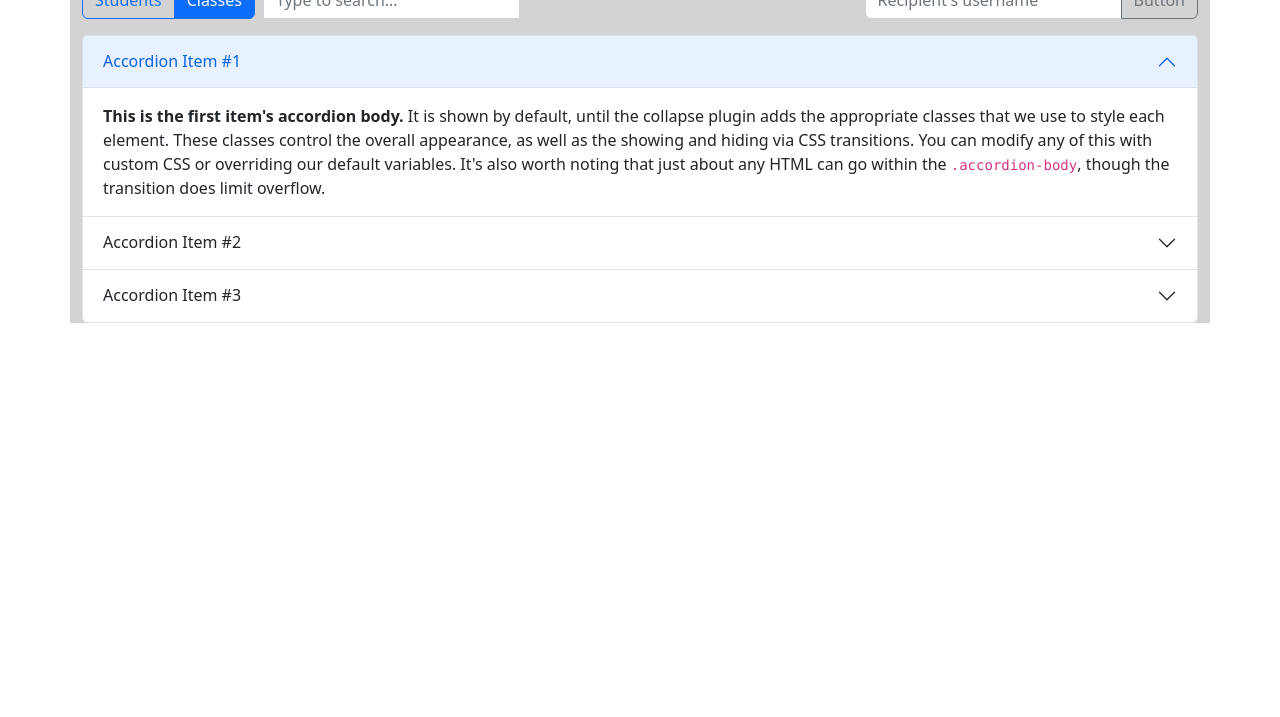
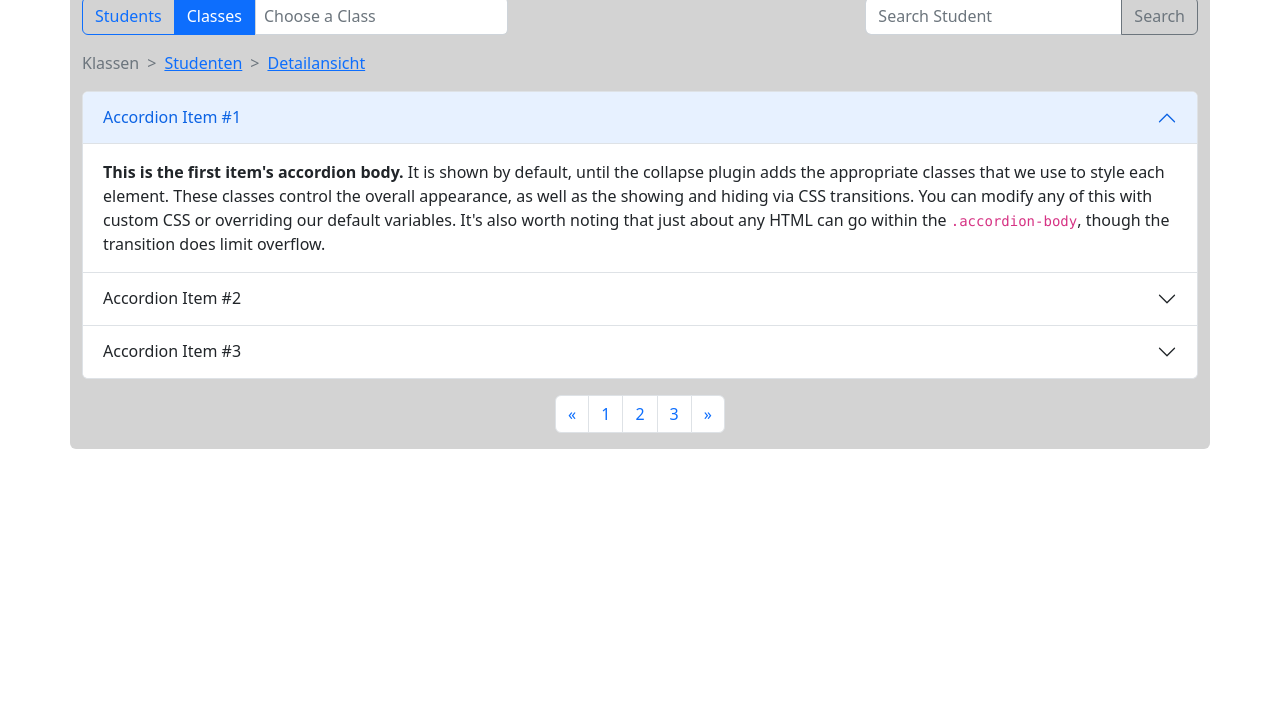
Before and after one commit to HannesHerbert/Student-Management-App, a website built with Vite: page src/index.html in a window 1280 px wide. Shown: the part 83-800 px from the top of the page. Built offline with nearby package versions, Linux system fonts and the light colour scheme; no server answers.

Commit message:
Worked on html

```diff
--- a/src/index.html
+++ b/src/index.html
@@ -9,27 +9,23 @@
 
 <body>
 
-  <div id="app" class="container">
+  <div id="app" class="container mt-3 rounded">
     <h1>Student Management</h1>
 
 
-    <div class="btn-toolbar justify-content-between my-3" role="toolbar" aria-label="Toolbar with button groups">
+    <div class="btn-toolbar justify-content-between  my-3" role="toolbar" aria-label="Toolbar with button groups">
 
-      <div class="input-group">
+      <div class="input-group  ">
 
-        <div class="btn-group">
+        <div class="btn-group  ">
 
-          <input type="radio" class="btn-check" name="btnradio" id="btnradio2" autocomplete="off">
+          <input type="radio" class="btn-check " name="btnradio" id="btnradio2" autocomplete="off">
           <label class="btn btn-outline-primary" for="btnradio2">Students</label>
 
           <input type="radio" class="btn-check" name="btnradio" id="btnradio1" autocomplete="off" checked>
           <label class="btn btn-outline-primary" for="btnradio1">Classes</label>
 
-        </div>
-
-
-        <input type="select" class="ms-2 form-control" list="datalistOptions" id="exampleDataList"
-          placeholder="Type to search...">
+          <input type="select" class="form-control ps-2" list="datalistOptions" id="exampleDataList" placeholder="Choose a Class">
           <datalist id="datalistOptions">
             <option value="San Francisco">
             <option value="New York">
@@ -38,24 +34,33 @@
             <option value="Chicago">
           </datalist>
 
-
-
+        </div>
       </div>
 
 
 
       <div class="input-group">
-        <input type="text" class="form-control" placeholder="Recipient's username" aria-label="Recipient's username"
+        <input type="text" class="form-control" placeholder="Search Student" aria-label="Recipient's username"
           aria-describedby="button-addon2">
-        <button class="btn btn-outline-secondary" type="button" id="button-addon2">Button</button>
+        <button class="btn btn-outline-secondary" type="button" id="button-addon2">Search</button>
       </div>
 
     </div>
 
+    <nav style="--bs-breadcrumb-divider: '>';" aria-label="breadcrumb">
+      <ol class="breadcrumb">
+        <li class="breadcrumb-item active" aria-current="page">Klassen</li>
+
+        <li class="breadcrumb-item"><a href="#">Studenten</a></li>
+        <li class="breadcrumb-item"><a href="#">Detailansicht</a></li>
+
+      </ol>
+    </nav>
+
 
     <div class="d-flex">
 
-      <div class="accordion" id="accordionExample">
+      <div class="accordion w-100" id="accordionExample">
 
         <div class="accordion-item">
           <h2 class="accordion-header" id="headingOne">
@@ -116,7 +121,32 @@
 
 
     </div>
+
+
+    <nav aria-label="Page navigation example" class="d-flex justify-content-center mt-3" >
+      <ul class="pagination">
+        <li class="page-item">
+          <a class="page-link" href="#" aria-label="Previous">
+            <span aria-hidden="true">&laquo;</span>
+          </a>
+        </li>
+        <li class="page-item"><a class="page-link" href="#">1</a></li>
+        <li class="page-item"><a class="page-link" href="#">2</a></li>
+        <li class="page-item"><a class="page-link" href="#">3</a></li>
+        <li class="page-item">
+          <a class="page-link" href="#" aria-label="Next">
+            <span aria-hidden="true">&raquo;</span>
+          </a>
+        </li>
+      </ul>
+    </nav>
+
+
   </div>
+
+  <footer >
+
+  </footer>
 
 
 
--- a/src/scss/styles.scss
+++ b/src/scss/styles.scss
@@ -10,4 +10,13 @@
 
 #app {
     background-color: lightgray;
+
 }
+
+#exampleDataList {
+    border-bottom-right-radius: 5px;
+    border-bottom-left-radius: 0px;
+
+    border-top-right-radius: 5px;
+    border-top-left-radius: 0px;
+}
```
Lines whose indentation alone changed are shown as unchanged.
